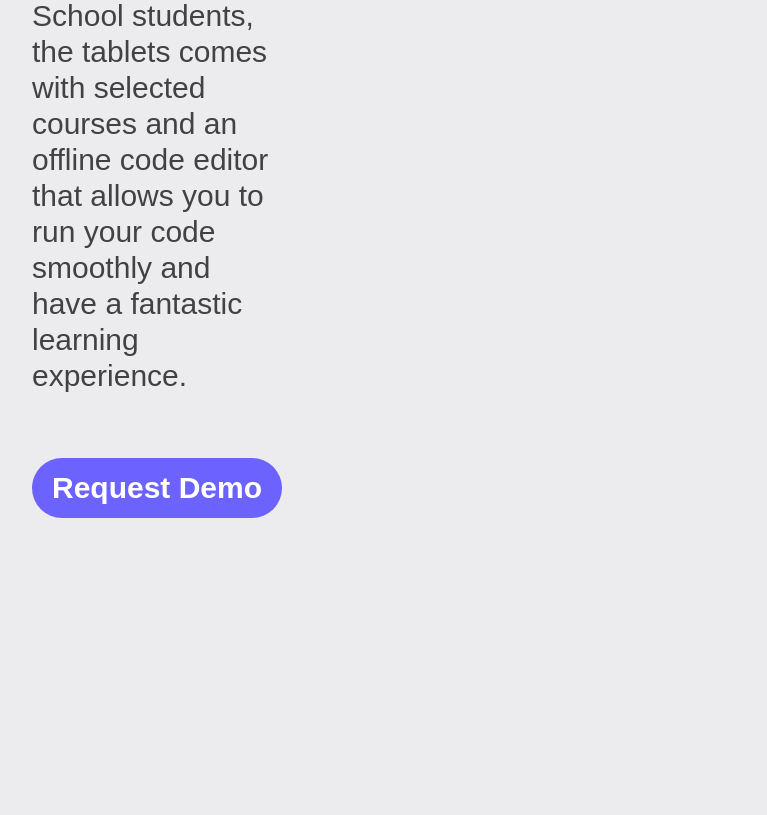
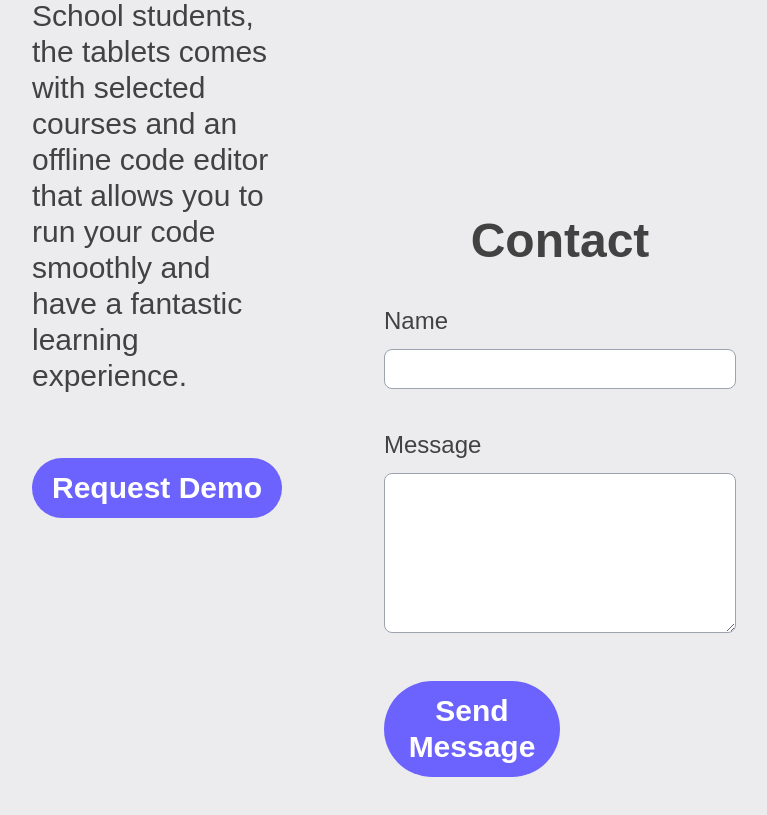
Before and after one commit to Rash-Computers/web, a Next.js app: page / in a window 1280 px wide. Shown: the part 3580-4395 px from the top of the page, without its empty margins (80-847 px from the left). Before the commit the page ends 4098 px from the top, so only its background shows below. Built offline with nearby package versions, Linux system fonts and the light colour scheme.

Commit message:
feat(contact): add contact component

```diff
--- /dev/null
+++ b/components/home/Contact/index.tsx
@@ -0,0 +1,34 @@
+import React, { ReactElement } from 'react';
+
+interface Props {}
+
+export default function Contact({}: Props): ReactElement {
+	return (
+		<div className="py-20 justify-center items-center flex flex-col">
+			<header className="font-bold text-5xl">Contact</header>
+
+			<form className="flex flex-col w-1/3 mt-10">
+				<label htmlFor="name" className="text-2xl mb-3">
+					Name
+				</label>
+				<input
+					type="text"
+					name="name"
+					className="mb-10 border border-gray-400 rounded-lg h-10 px-3"
+				/>
+
+				<label htmlFor="message" className="text-2xl mb-3">
+					Message
+				</label>
+				<textarea
+					name="message"
+					className="form-textarea mb-12 border border-gray-400 rounded-lg p-3 h-40"
+				/>
+
+				<button className="bg-primary text-white font-semibold text-3xl px-5 py-3 rounded-full w-1/2">
+					Send Message
+				</button>
+			</form>
+		</div>
+	);
+}
--- a/pages/index.tsx
+++ b/pages/index.tsx
@@ -1,5 +1,6 @@
 import React, { ReactElement } from 'react';
 
+import Contact from '../components/home/Contact';
 import Demo from '../components/home/Demo';
 import Hero from '../components/home/Hero';
 import Partners from '../components/home/Partners';
@@ -14,6 +15,7 @@ export default function Home(): ReactElement {
 			<Partners />
 			<Students />
 			<Demo />
+			<Contact />
 		</div>
 	);
 }
```
